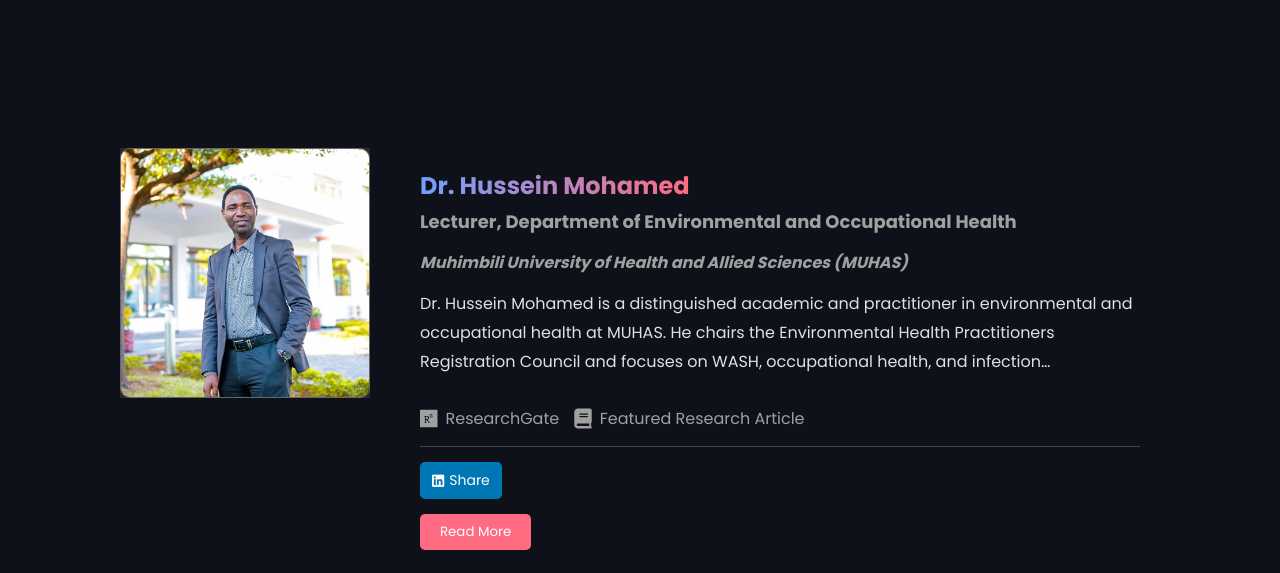
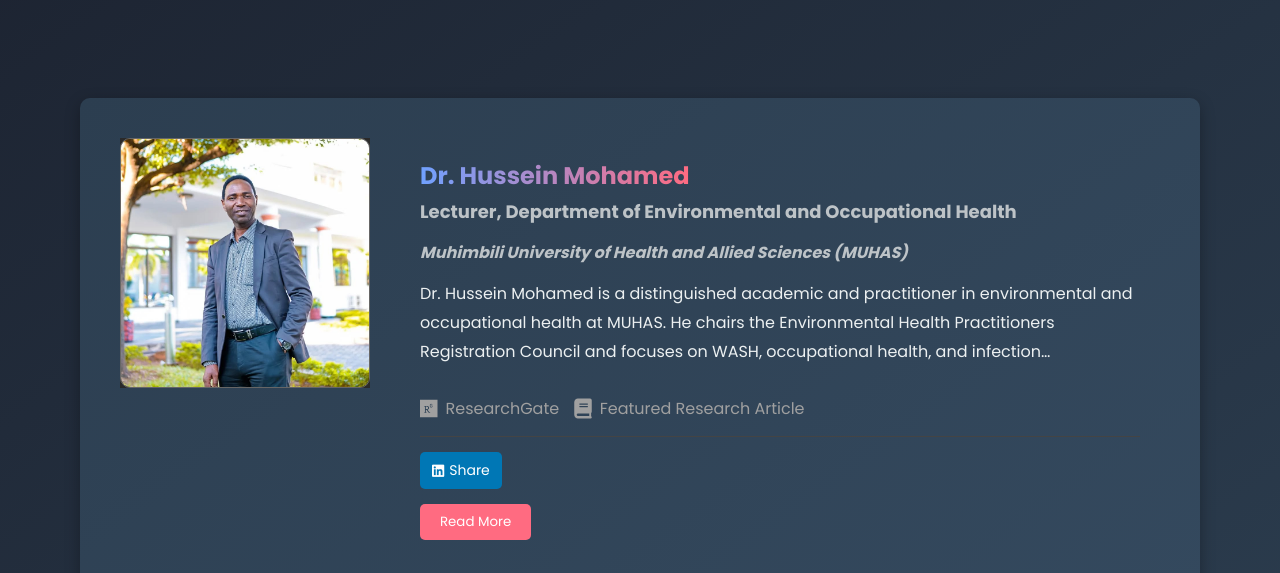
Before and after one commit to january-msemakweli/msemakweli, a website: page colleagues.html in a window 1280 px wide. Shown: the part 376-949 px from the top of the page. Drawn offline with Linux system fonts and the dark colour scheme.

Commit message:
Add files via upload

```diff
--- a/styles.css
+++ b/styles.css
@@ -2195,8 +2195,11 @@ a[title]:hover::after {
 }
 
 .about-container {
-    background: var(--bg-light);
+    background: linear-gradient(145deg, #f5f6fa, #ffffff);
     min-height: 100vh;
+    width: 100%;
+    position: relative;
+    padding: 40px 20px;
 }
 
 .colleague-card {
@@ -2211,41 +2214,71 @@ a[title]:hover::after {
 
 /* Dark mode adjustments to match shiny-apps */
 @media (prefers-color-scheme: dark) {
+    body {
+        background: linear-gradient(145deg, #1a1f2c, #2c3e50);
+    }
+
     .about-container {
-        background: var(--gradient-start);
+        background: transparent;
     }
 
     .colleague-card {
-        background: var(--primary-color);
+        background: linear-gradient(145deg, #2c3e50, #34495e);
         box-shadow: 0 5px 15px rgba(0, 0, 0, 0.3);
     }
 
     .colleague-card:hover {
+        background: linear-gradient(145deg, #34495e, #2c3e50);
         box-shadow: 0 8px 25px rgba(0, 0, 0, 0.4);
     }
 
+    .colleague-overlay-content {
+        background: linear-gradient(145deg, #2c3e50, #34495e);
+    }
+
     .colleague-details h2 {
-        color: var(--text-light);
+        color: #ecf0f1;
     }
 
     .colleague-details h3,
     .colleague-details h4 {
-        color: #a0a0a0;
+        color: #bdc3c7;
     }
 
     .colleague-details p {
-        color: #e0e0e0;
-    }
-
-    .colleague-overlay-content {
-        background: var(--primary-color);
-    }
-
-    .read-more-btn {
-        background: var(--accent-color);
-    }
-
-    .read-more-btn:hover {
-        background: var(--secondary-color);
-    }
-}
+        color: #ecf0f1;
+    }
+}
+
+/* Main background for the entire page */
+main {
+    background: linear-gradient(145deg, #f5f6fa, #ffffff);
+}
+
+.about-container {
+    background: transparent;
+    min-height: 100vh;
+    width: 100%;
+    position: relative;
+    padding: 40px 20px;
+}
+
+/* Dark mode adjustments */
+@media (prefers-color-scheme: dark) {
+    main {
+        background: linear-gradient(145deg, #1a1f2c, #2c3e50);
+    }
+
+    body {
+        background: transparent;
+    }
+
+    .about-container {
+        background: transparent;
+    }
+
+    .colleague-card {
+        background: linear-gradient(145deg, #2c3e50, #34495e);
+        box-shadow: 0 5px 15px rgba(0, 0, 0, 0.3);
+    }
+}
```
